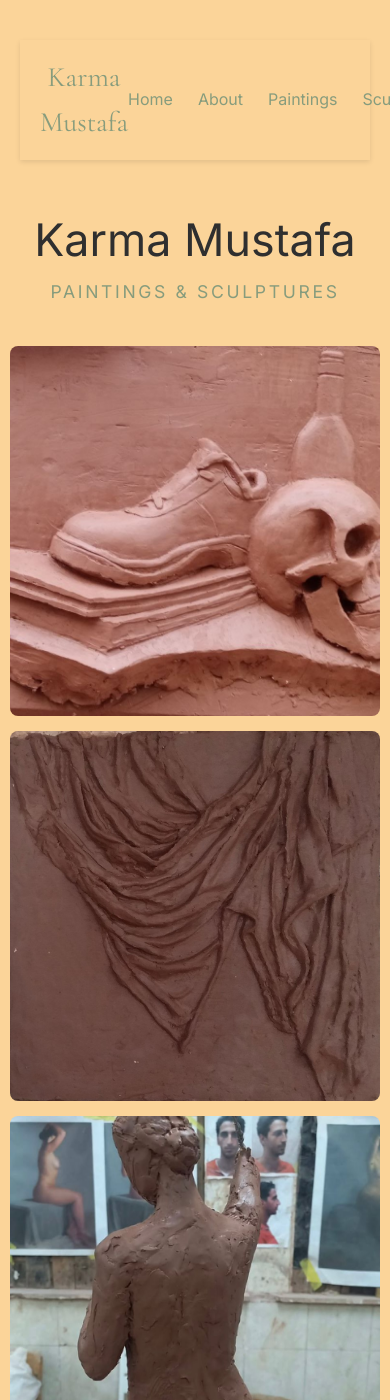
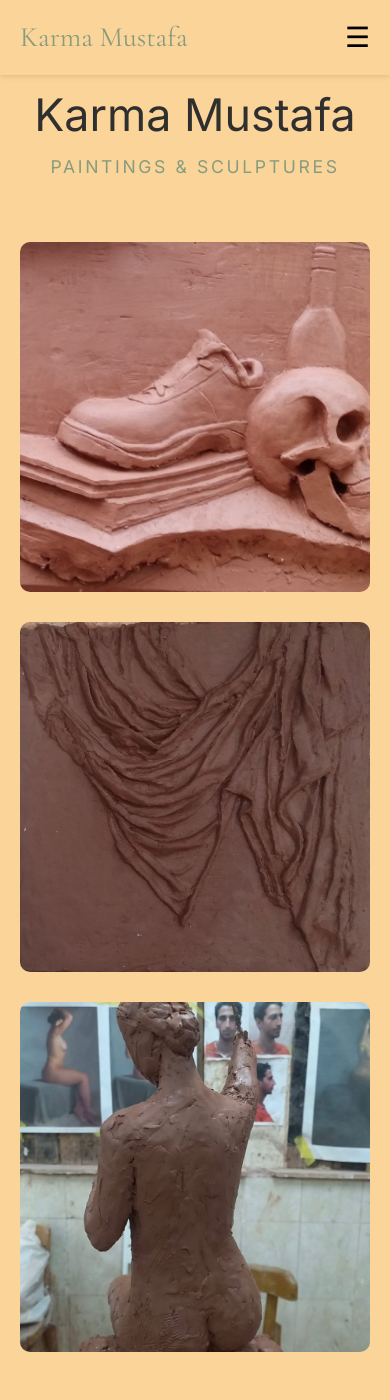
Before and after one commit to OxOh/karma.mustafa.github.io, a Jekyll site: the page built from index.md, in a window 390 px wide and 1400 px high. Built offline with Jekyll 4.4.1, drawn with Linux system fonts in a browser that asks for light colours.

Commit message:
mobile-view fix

```diff
--- a/_layouts/default.html
+++ b/_layouts/default.html
@@ -14,15 +14,22 @@
   <nav class="navbar">
     <div class="nav-container">
       <a href="{{ '/' | relative_url }}" class="nav-logo">{{ site.title }}</a>
+
+      <!-- Desktop links -->
       <ul class="nav-links">
         <li><a href="{{ '/' | relative_url }}">Home</a></li>
         <li><a href="{{ '/about' | relative_url }}">About</a></li>
         <li><a href="{{ '/paintings' | relative_url }}">Paintings</a></li>
         <li><a href="{{ '/sculptures' | relative_url }}">Sculptures</a></li>
       </ul>
+
+      <!-- Hamburger button -->
+      <button class="nav-toggle" aria-label="Toggle navigation">&#9776;</button>
     </div>
   </nav>
 </header>
+
+
 
 <main>
   {{ content }}
--- a/assets/css/style.css
+++ b/assets/css/style.css
@@ -10,6 +10,9 @@
   --overlay: rgba(135,156,125,0.75);
 }
 
+/* ==============================
+   HERO
+============================== */
 .hero {
   text-align: center;
   padding: 5px 20px 10px;  /* minimal top/bottom padding */
@@ -45,26 +48,24 @@ body {
   color: var(--text);
   background: var(--sand);
 }
+
 /* ==============================
    FLEX LAYOUT FOR STICKY FOOTER
 ============================== */
 html, body {
-  height: 100%;            /* allow body to fill full viewport */
-  margin: 0;
-  padding: 0;
+  height: 100%;
   display: flex;
   flex-direction: column;
 }
 
 main {
-  flex: 1;                 /* takes all available space between header and footer */
+  flex: 1;
 }
 
 /* ==============================
    HEADER
 ============================== */
 header {
-  padding: 40px 20px;
   text-align: center;
   background: var(--sand);
 }
@@ -105,7 +106,7 @@ header {
 
 .nav-links {
   list-style: none;
-  display: flex;
+  display: flex;  /* desktop: horizontal links */
   gap: 25px;
 }
 
@@ -118,6 +119,17 @@ header {
 
 .nav-links li a:hover {
   color: var(--gold);
+}
+
+/* ==============================
+   HAMBURGER BUTTON
+============================== */
+.nav-toggle {
+  display: none; /* hidden on desktop */
+  font-size: 28px;
+  background: none;
+  border: none;
+  cursor: pointer;
 }
 
 /* ==============================
@@ -149,17 +161,16 @@ footer {
   cursor: pointer;
   transition: transform 0.3s ease, box-shadow 0.3s ease;
   width: 100%;
-  aspect-ratio: 1 / 1; /* makes every grid item a perfect square */
+  aspect-ratio: 1 / 1;
 }
 
 .grid-item img {
   width: 100%;
   height: 100%;
-  object-fit: cover; /* fills the square, crops if needed */
+  object-fit: cover;
   display: block;
   transition: transform 0.3s ease;
 }
-
 
 .grid-item:hover img {
   transform: scale(1.05);
@@ -174,14 +185,14 @@ footer {
   grid-template-columns: repeat(auto-fit, minmax(200px, 1fr));
   gap: 20px;
   padding: 20px;
-  background: #f6c25d20; /* soft gold-ish background */
+  background: #f6c25d20;
   border-radius: 15px;
 }
 
 .artwork-image-wrapper {
   overflow: hidden;
   border-radius: 10px;
-  background: #fbd499; /* soft sand behind each image */
+  background: #fbd499;
   display: flex;
   justify-content: center;
   align-items: center;
@@ -204,7 +215,6 @@ footer {
 .artwork-image-wrapper:hover {
   box-shadow: 0 10px 25px rgba(0,0,0,0.25);
 }
-
 
 /* ==============================
    OVERLAY TITLES ON HOVER
@@ -263,59 +273,11 @@ footer {
 }
 
 /* ==============================
-   RESPONSIVE
-============================== */
-@media (max-width: 768px) {
-  .grid {
-    gap: 20px;
-    padding: 30px 10px;
-  }
-
-  .grid-item {
-    border-radius: 8px;
-  }
-
-  .artwork-page {
-    padding: 20px 10px;
-  }
-
-  .artwork-page h1 {
-    font-size: 28px;
-  }
-}
-
-@media (max-width: 480px) {
-  .grid {
-    grid-template-columns: 1fr;
-    gap: 15px;
-    padding: 20px 10px;
-  }
-
-  .artwork-page h1 {
-    font-size: 24px;
-  }
-
-  .overlay {
-    font-size: 18px;
-    padding: 5px;
-  }
-}
-
-/* ==============================
-   OPTIONAL: LINKS
-============================== */
-a {
-  text-decoration: none;
-  color: inherit;
-}
-
-
-/* ==============================
    ABOUT PAGE
 ============================== */
 .about-page {
   max-width: 800px;
-  margin: 20px auto 60px; /* auto center + spacing from footer */
+  margin: 20px auto 60px;
   padding: 0 20px;
   text-align: center;
 }
@@ -326,3 +288,34 @@ a {
   color: var(--text);
   margin-bottom: 20px;
 }
+
+/* ==============================
+   MOBILE NAVBAR
+============================== */
+@media (max-width: 768px) {
+  .nav-toggle {
+    display: block; /* show hamburger on mobile */
+  }
+
+  .nav-links {
+    flex-direction: column;
+    display: none; /* hide by default */
+    width: 100%;
+    position: absolute;
+    top: 60px;
+    left: 0;
+    background: var(--sand);
+    z-index: 100;
+    gap: 0;
+    padding: 10px 0;
+  }
+
+  .nav-links.active {
+    display: flex; /* show when hamburger clicked */
+  }
+
+  .nav-links li {
+    text-align: center;
+    padding: 10px 0;
+  }
+}
```
Also changed, not shown: other parts of _layouts/default.html (+8 -0 lines), 8 other files.
